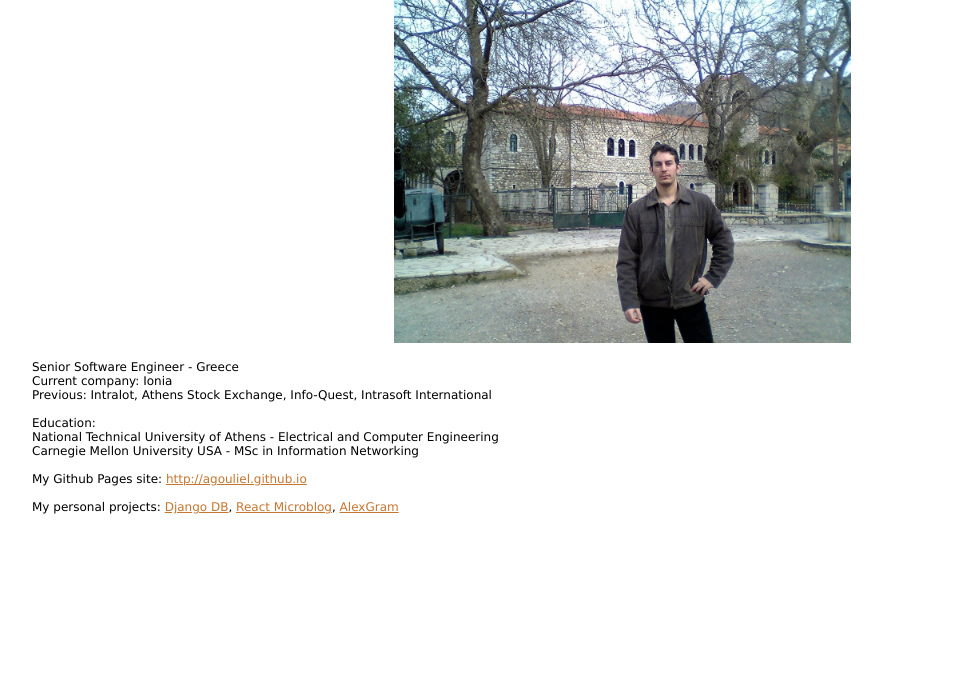
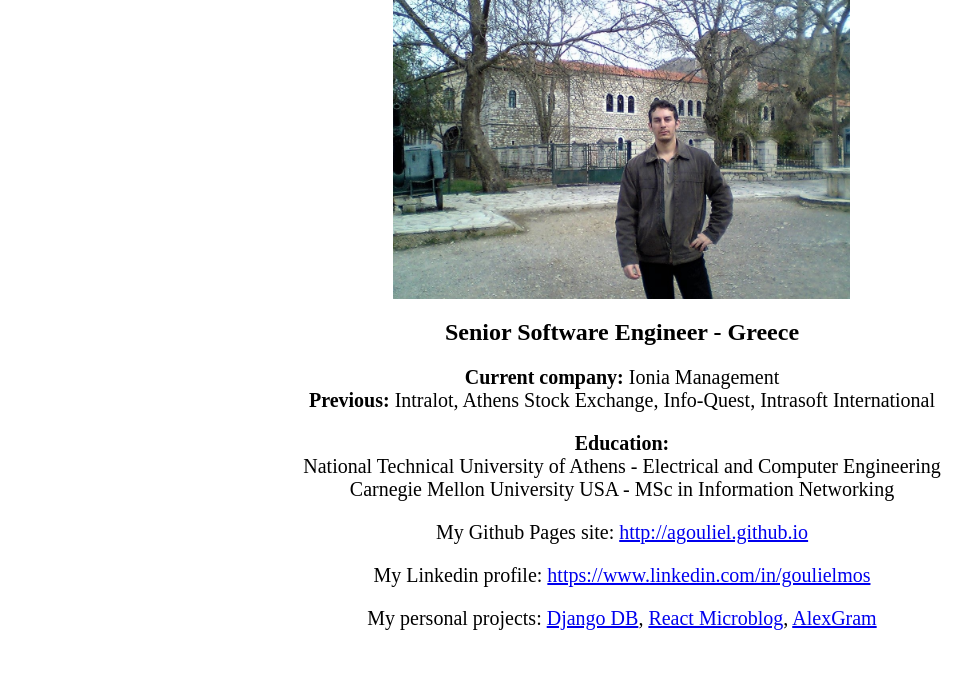
Before and after one commit to agouliel/nginx_site, a plain HTML site: page index.html in a window 1280 px wide. Shown: the part 110-800 px from the top of the page, without its empty margins (18-990 px from the left). Drawn offline with Linux system fonts and the light colour scheme.

Commit message:
added style

```diff
--- a/index.html
+++ b/index.html
@@ -1,62 +1,44 @@
-<!DOCTYPE HTML PUBLIC "-//W3C//DTD XHTML 1.0 Strict//EN" "http://www.w3.org/TR/xhtml1/DTD/xhtml1-strict.dtd">
-
 <html xml:lang="en" xmlns="http://www.w3.org/1999/xhtml" lang="en">
 <head>
 
 <TITLE>Alexandros Goulielmos</TITLE>
 
 <style type="text/css">
-
-/* Layout */
-html, body, #container { height: 100%; margin: 0; padding: 0; }
-body > #container { height: auto; min-height: 100%; }
-#content { padding-bottom: 3em; }
-#footer { clear: both; position: relative; z-index: 10; height: 3em; margin-top: -3em; }
-
-/* Theme */
-body { font: .75em/normal "Lucida Sans", "Lucida Grande", sans-serif; }
-a, a:link, a:visited { color: #c6762f; text-decoration: underoline; }
-a:hover, a:focus {  }
-p { margin-bottom: 1em; }
-#about { padding: 50px; }
-#footer { background-color: white; color: black; font-size: 100%; text-align: center; line-height: 3em; }
-
+html {
+    display: flex;
+    text-align: center;
+    flex-direction: column;
+    align-items: center;
+    justify-content: center;
+}
+p {
+  font-size: 20px;
+}
 </style>
 </head>
 
 <body>
 
-<div id="container">
-
-<div id="content">
-
-<div id="about">
-
-<CENTER>
 <H1>Alexandros Goulielmos</H1>
 <IMG SRC="alex.jpg" width="457" height="343">
-</CENTER>
+
+<p><h2>Senior Software Engineer - Greece</h2></p>
+
+<p><strong>Current company:</strong> Ionia Management
 <br>
-Senior Software Engineer - Greece
-<br>
-Current company: Ionia
-<br>
-Previous: Intralot, Athens Stock Exchange, Info-Quest, Intrasoft International
-<br><br>
-Education:
+<strong>Previous:</strong> Intralot, Athens Stock Exchange, Info-Quest, Intrasoft International<p>
+
+<p><strong>Education:</strong>
 <br>
 National Technical University of Athens - Electrical and Computer Engineering
 <br>
-Carnegie Mellon University USA - MSc in Information Networking
-<br><br>
-My Github Pages site: <a href="http://agouliel.github.io">http://agouliel.github.io</a>
-<br><br>
-My personal projects: <a href="https://agouliel.ddns.net/django">Django DB</a>, <a href="https://agouliel.ddns.net/microblog">React Microblog</a>, <a href="https://agouliel.ddns.net/alexgram">AlexGram</a>
-</div>
+Carnegie Mellon University USA - MSc in Information Networking</p>
 
-</div>
+<p>My Github Pages site: <a href="http://agouliel.github.io">http://agouliel.github.io</a></p>
 
-</div>
+<p>My Linkedin profile: <a href="https://www.linkedin.com/in/goulielmos">https://www.linkedin.com/in/goulielmos</a></p>
+
+<p>My personal projects: <a href="https://agouliel.ddns.net/django">Django DB</a>, <a href="https://agouliel.ddns.net/microblog">React Microblog</a>, <a href="https://agouliel.ddns.net/alexgram">AlexGram</a></p>
 
 </body>
 </html>
```
